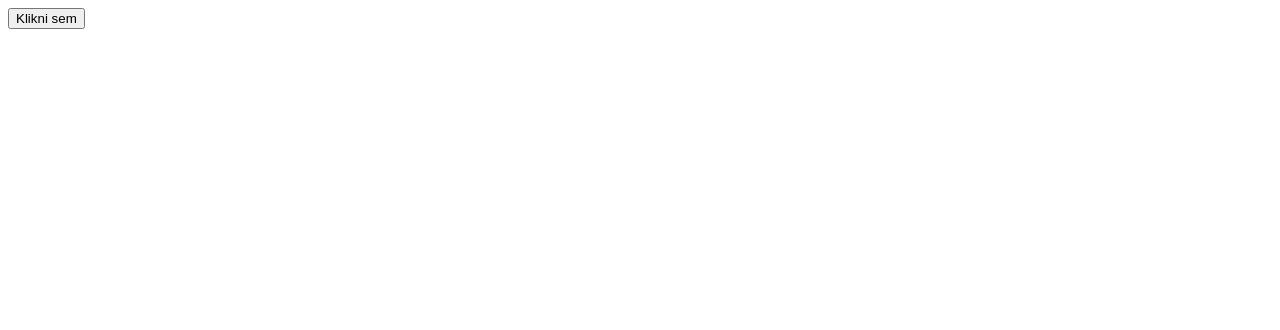
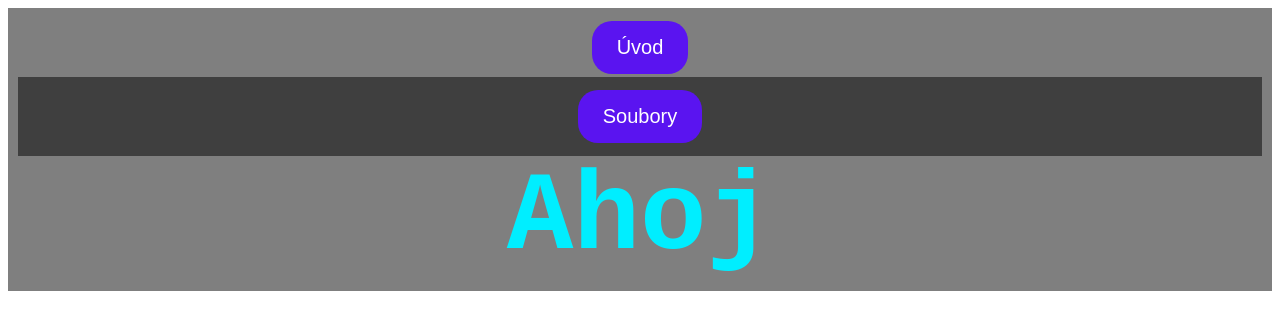
Before and after one commit to Jenikh/jan.web.github.io, a plain HTML site: page index.html in a window 1280 px wide. Drawn offline with Linux system fonts and the light colour scheme.

Commit message:
Add files via upload

```diff
--- a/index.html
+++ b/index.html
@@ -1,11 +1,14 @@
 <!DOCTYPE html>
-<html lang="en">
+<html lang="cs">
 <head>
     <meta charset="UTF-8">
+    <link rel="stylesheet" href="./style.css">
     <meta name="viewport" content="width=device-width, initial-scale=1.0">
-    <title>Ahoj</title>
+    <title>Úvod - Jan Stránka</title>
 </head>
 <body>
- <a href="./zip/pozn.zip" target="_blank" rel="noopener noreferrer"><button type="button">Klikni sem</button></a>
+    <div class="panel"><a href="./index.html" target="_blank" rel="noopener noreferrer"><button type="button">Úvod</button></a><div class="panel"><a href="./files.html" target="_blank" rel="noopener noreferrer"><button type="button">Soubory</button></a></div>
+    <h1>Ahoj</h1>
+
 </body>
 </html>
--- /dev/null
+++ b/style.css
@@ -0,0 +1,32 @@
+h1 {
+    font-size: 111px;
+    color: rgb(0, 238, 255);
+    font-family: 'Courier New', Courier, monospace;
+    text-align: center;
+    margin: auto;
+}
+.stred {
+    text-align: center;
+    margin: auto;
+}
+button {
+    background-color: rgb(90, 20, 240);
+    color: white;
+    border: none;
+    padding: 15px 25px;
+    cursor: pointer;
+    margin: 3px 3px 3px 3px;
+    border-radius: 20px;
+    font-size: 20px;
+    transition: 0.5s;
+}
+button:hover {
+    background-color: rgb(120, 80, 255);
+    box-shadow: 3px 8px 16px 0 rgba(0,0,0,0.3), 5px 10px 20px 0 rgba(0,0,0,0.3);
+}
+.panel {
+    padding: 10px 10px;
+    text-align: center;
+    margin: auto;
+    background-color: rgb(0, 0, 0, 0.5);
+}
```
Also changed, not shown: files.html (added, +14 -0 lines).
